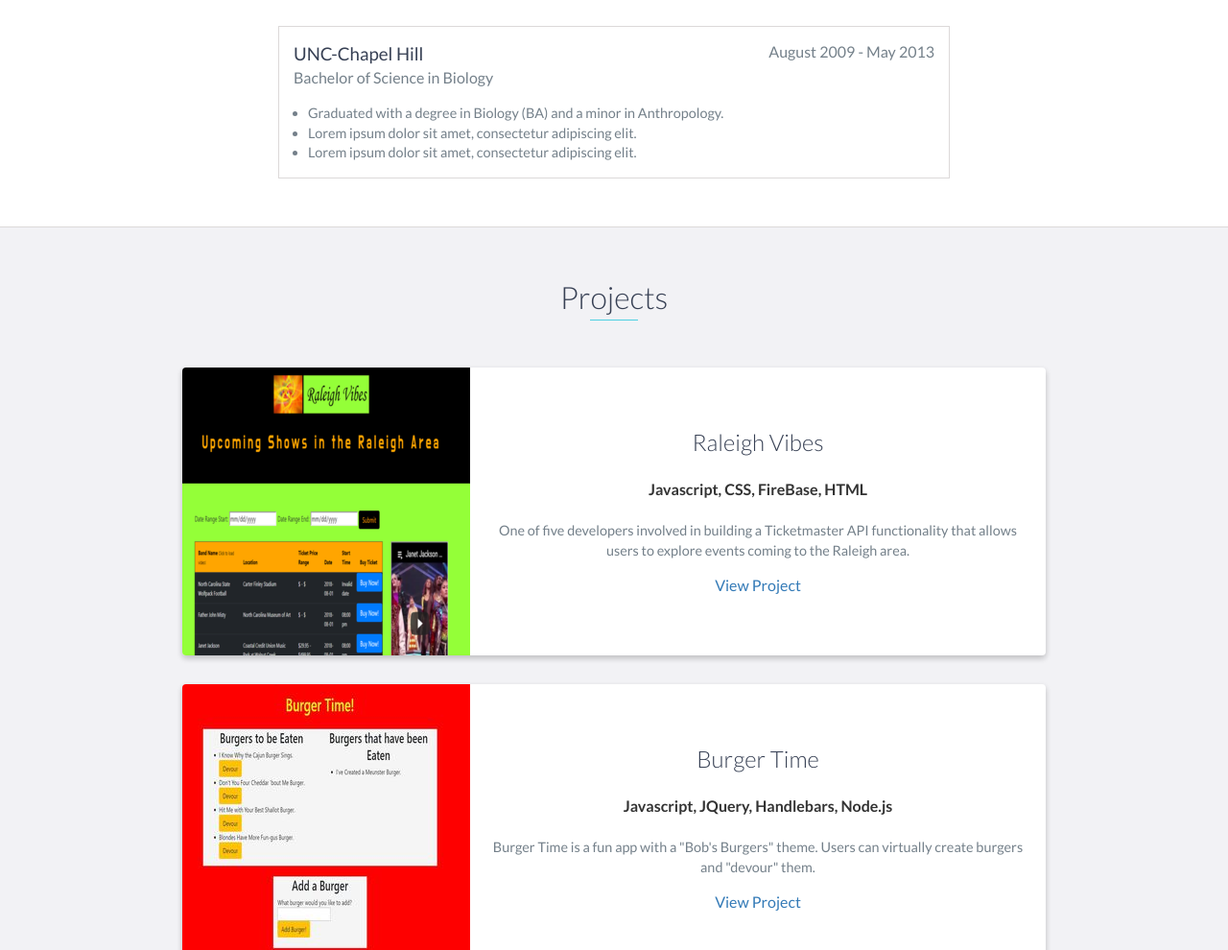
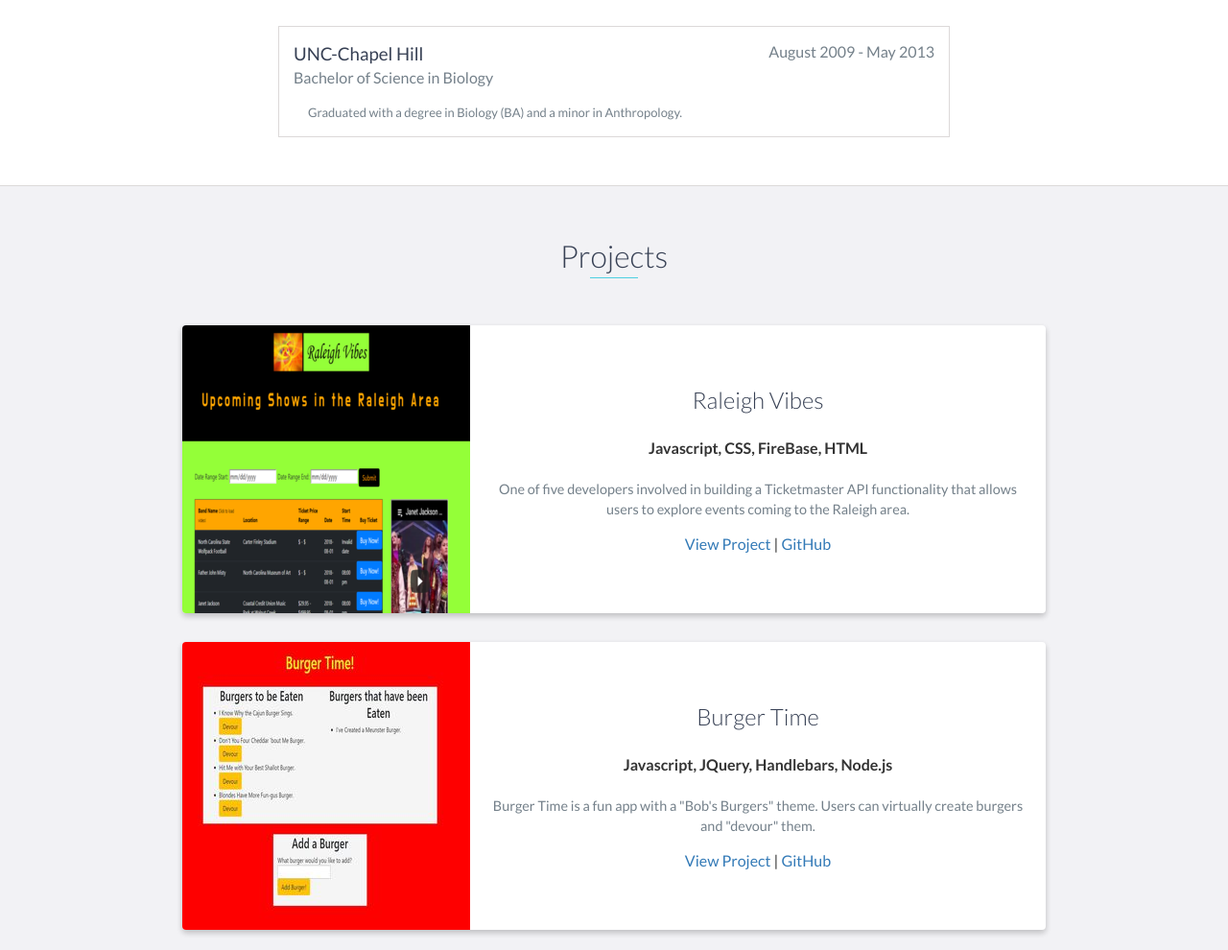
Before and after one commit to alycapps/alycapps.github.io, a website: page index.html in a window 1280 px wide. Shown: the part 2323-3313 px from the top of the page at 96% size. Drawn offline with nearby package versions, Linux system fonts and the light colour scheme.

Commit message:
adding github links

```diff
--- a/index.html
+++ b/index.html
@@ -79,10 +79,10 @@
                         Through a series of fortunate events and extensive research into the industry I enrolled myself into UNC’s Coding Boot Camp. I thoroughly enjoy getting into the weeds and creating something that I can be proud of. Even better is the rush of debugging (nothing is better than finally finding that missing piece!).
                     </p>
                     <p>
-                        My past experience has been in data entry and recruiting, where I surpassed goals every month and became the top producer for 2016 & 2017. I look forward to bringing this work ethic into a developer role.
+                        My past experience has been in data entry/analysis and recruiting, where I surpassed goals every month and became the top producer for 2016 & 2017. I look forward to bringing this work ethic into a developer role.
                     </p>
                     <p>
-                    I am currently looking for a Web Developer role. Feel free to connect with me, I would love to learn from the experts and collaborate with anybody. You can find my portfolio at: alycapps.github.io
+                    I am currently looking for a Web Developer role. Feel free to email me using the form at the bottom of the page. I would love to learn from the experts and collaborate with anybody.
                     </p>
                 </div>
             </div>
@@ -146,15 +146,10 @@
             <span class="education-date">August 2009 - May 2013</span>
             <h4>Bachelor of Science in Biology</h4>
             <ul>
-                <li>
-                        Graduated with a degree in Biology (BA) and a minor in Anthropology.
-                </li>
-                <li>
-                    Lorem ipsum dolor sit amet, consectetur adipiscing elit.
-                </li>
-                <li>
-                    Lorem ipsum dolor sit amet, consectetur adipiscing elit.
-                </li>
+                <p>
+                    Graduated with a degree in Biology (BA) and a minor in Anthropology.
+                </p>
+
             </ul>
         </div>
         <!-- End .education-block -->
@@ -176,7 +171,9 @@
                         <p>
                             One of five developers involved in building a Ticketmaster API functionality  that allows users to explore events coming to the Raleigh area.
                         </p>
-                        <a href="#">View Project</a>
+                        <a href="http://alyssacapps.me/Raleigh/">View Project</a>
+                        |
+                        <a href="https://github.com/alycapps/Raleigh">GitHub</a>
                     </div>
                     <!-- End .project-info -->
                 </div>
@@ -194,6 +191,8 @@
                             Burger Time is a fun app with a "Bob's Burgers" theme. Users can virtually create burgers and "devour" them.
                         </p>
                         <a href="https://stark-dusk-16985.herokuapp.com/">View Project</a>
+                        |
+                        <a href="https://github.com/alycapps/Burgers">GitHub</a>
                     </div>
                     <!-- End .project-info -->
                 </div>
@@ -211,6 +210,9 @@
                             Similar to a dating app, users can fill in the survey to find their best match, however all matches are animals.
                         </p>
                         <a href="https://salty-sands-57694.herokuapp.com/">View Project</a>
+                        |
+                        <a href="https://github.com/alycapps/Friend_Finder">GitHub</a>
+
                     </div>
                     <!-- End .project-info -->
                 </div>
@@ -228,6 +230,8 @@
                             Lorem ipsum dolor sit amet, consectetur adipiscing elit. Curabitur in iaculis ex. Etiam volutpat laoreet urna. Morbi ut tortor nec nulla commodo malesuada sit amet vel lacus. Fusce eget efficitur libero. Morbi dapibus porta quam laoreet placerat.
                         </p>
                         <a href="#">View Project</a>
+                        |
+                        <a href="#">GitHub</a>
                     </div> -->
                     <!-- End .project-info -->
                 <!-- </div> -->
@@ -245,6 +249,8 @@
                             Lorem ipsum dolor sit amet, consectetur adipiscing elit. Curabitur in iaculis ex. Etiam volutpat laoreet urna. Morbi ut tortor nec nulla commodo malesuada sit amet vel lacus. Fusce eget efficitur libero. Morbi dapibus porta quam laoreet placerat.
                         </p>
                         <a href="#">View Project</a>
+                        |
+                        <a href="#">GitHub</a>
                     </div> -->
                     <!-- End .project-info -->
                 <!-- </div> -->
@@ -267,6 +273,8 @@
                         <p>
                             This is a fun app for fake trains. Users can put in a fictitional train and its details to see when it will arrive next as well as view the details of the trains other users have entered.                        </p>
                         <a href="http://alyssacapps.me/Train_Scheduler/">View Project</a>
+                        |
+                        <a href="https://github.com/alycapps/Train_Scheduler">GitHub</a>
                     </div>
                 </div>
                 <!-- End .project-info -->
@@ -283,6 +291,8 @@
                             This is a fun trivia game, where all of the questions are related to America and meant to be humourous/absurd.
                         </p>
                         <a href="http://alyssacapps.me/TriviaGame/">View Project</a>
+                        |
+                        <a href="https://github.com/alycapps/TriviaGame">GitHub</a>
                     </div>
                 </div>
                 <!-- End .project-info -->
@@ -299,6 +309,9 @@
                             This is a fun Hangman style game. All of the words are Broadway shows and the purpose of this game is purely entertainment.
                         </p>
                         <a href="http://alyssacapps.me/Word_Guess_Game/">View Project</a>
+                        |
+                        <a href="http://alyssacapps.me/Word_Guess_Game/">GitHub</a>
+
                     </div>
                 </div>
                 <!-- End .project-info -->
@@ -315,6 +328,8 @@
                             This game is designed to be simple to play with a goal of matching the random displayed number. A player reaches the number by clicking on the four cystals. Each crystal has been assigned a random number that will change with each gameplay. The game is lost by overshooting the goal score.
                         </p>
                         <a href="http://alyssacapps.me/Crystals_Collector/">View Project</a>
+                        |
+                        <a href="https://github.com/alycapps/Crystals_Collector">GitHub</a>
                     </div>
                 </div>
                 <!-- End .project-info -->
@@ -331,6 +346,8 @@
                             Lorem ipsum dolor sit amet, consectetur adipiscing elit. Curabitur in iaculis ex. Etiam volutpat laoreet urna. Morbi ut tortor nec nulla commodo malesuada sit amet vel lacus. Fusce eget efficitur libero. Morbi dapibus porta quam laoreet placerat.
                         </p>
                         <a href="#">View Project</a>
+                        |
+                        <a href="#">GitHub</a>
                     </div>
                 </div> -->
                 <!-- End .project-info -->
--- a/scss/styles.scss
+++ b/scss/styles.scss
@@ -212,6 +212,7 @@
     padding: 0 7px;
     border-radius: 4px;
     background: $background;
+
 }
 
 #mobile-menu-close {
```
